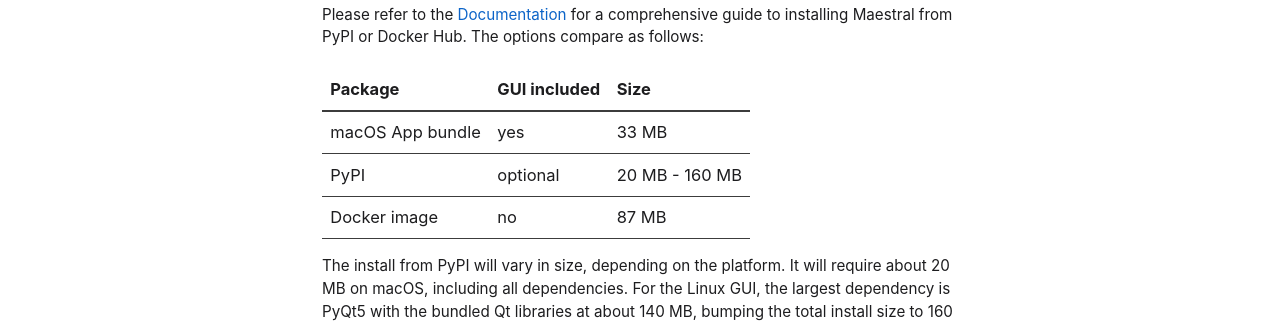
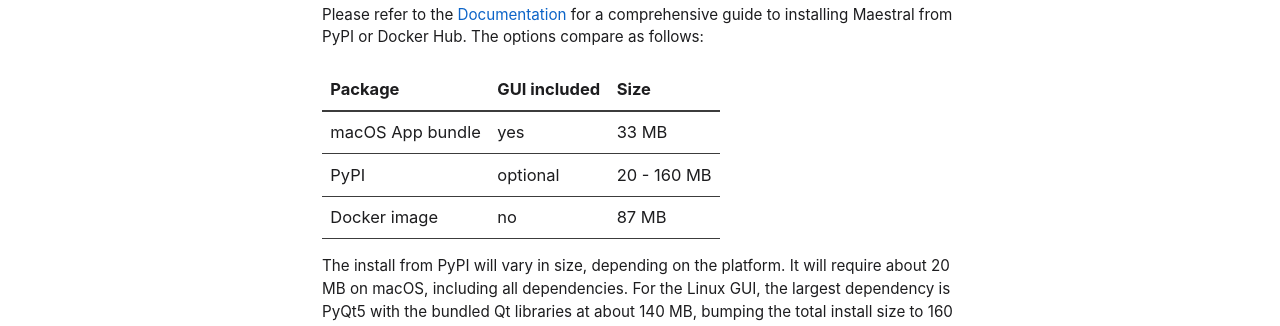
Before and after one commit to samschott/maestral, a Jekyll site: the page built from _pages/download.md, in a window 1280 px wide. Shown: the part 254-580 px from the top of the page. Built offline with Jekyll 4.4.1, drawn with Linux system fonts in a browser that asks for light colours; cached includes are drawn as plain includes.

Commit message:
tweak downloads page

```diff
--- a/_pages/download.md
+++ b/_pages/download.md
@@ -14,11 +14,11 @@ Please refer to the [Documentation]({{ site.baseurl }}/docs/installation) for a
 comprehensive guide to installing Maestral from PyPI or Docker Hub. The options compare as
 follows:
 
-| Package          | GUI included | Size           |
-| :---             | :---         | :---           |
-| macOS App bundle | yes          | 33 MB          |
-| PyPI             | optional     | 20 MB - 160 MB |
-| Docker image     | no           | 87 MB          |
+| Package          | GUI included | Size            |
+| :---             | :---         | :---            |
+| macOS App bundle | yes          | 33 MB           |
+| PyPI             | optional     | 20 - 160 MB |
+| Docker image     | no           | 87 MB           |
 
 The install from PyPI will vary in size, depending on the platform. It will require about
 20 MB on macOS, including all dependencies. For the Linux GUI, the largest dependency is
```
